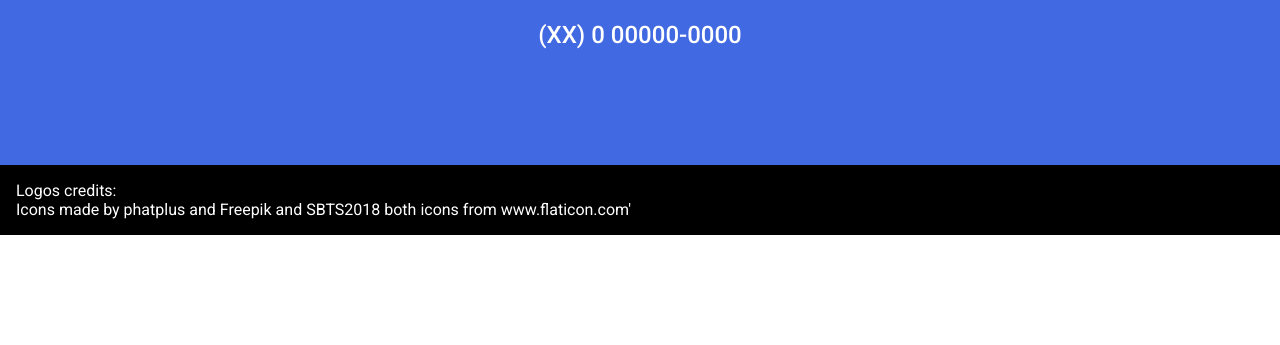
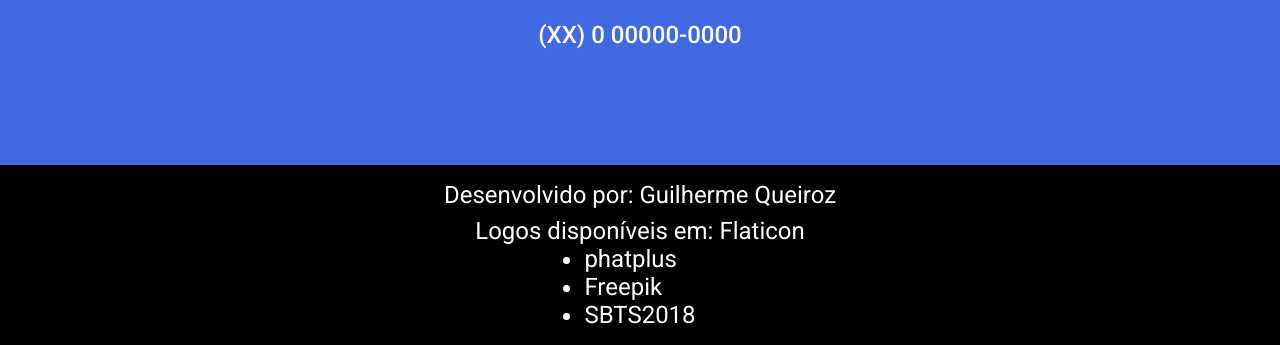
Before and after one commit to GuiHQz/landing-page-eletricista, a plain HTML site: page index.html in a window 1280 px wide. Shown: the part 2705-3050 px from the top of the page. Before the commit the page ends 2940 px from the top, so only its background shows below. Drawn offline with Linux system fonts and the light colour scheme.

Commit message:
refact: Refatorando o HTML

```diff
--- a/index.html
+++ b/index.html
@@ -92,7 +92,9 @@
           alt="Ícone de chuveiro"
         />
         <ul>
-          <span><h4 class="role__title">SERVIÇOS - BOMBEIRO HIDRÁULICO</h4></span>
+          <span
+            ><h4 class="role__title">SERVIÇOS - BOMBEIRO HIDRÁULICO</h4></span
+          >
           <li class="role__assignments">Troca de canos</li>
           <li class="role__assignments">Reparo de vazamentos</li>
           <li class="role__assignments">Manutenção de caixas d'água</li>
@@ -125,20 +127,48 @@
     </section>
   </body>
   <footer>
-    Logos credits:
+    <section class="footer_information">
       <div>
-      Icons made by
-      <a href="https://www.flaticon.com/authors/phatplus" title="phatplus">
+        Desenvolvido por:
+        <a
+          href="https://www.linkedin.com/in/luiz-guilherme-1a2806207/"
+          target="_blank"
+          >Guilherme Queiroz</a
+        >
+      </div>
+      <div class="credits">
+        <div>
+          Logos disponíveis em:
+          <a href="https://www.flaticon.com/" target="_blank" title="Flaticon"
+            >Flaticon</a
+          >
+        </div>
+        <ul>
+          <li>
+            <a
+              href="https://www.flaticon.com/authors/phatplus"
+              target="_blank"
+              title="phatplus"
+            >
               phatplus
             </a>
-      and
-      <a href="https://www.freepik.com" title="Freepik"> Freepik </a>
-      and
-      <a href="https://www.flaticon.com/authors/sbts2018" title="SBTS2018">
+          </li>
+          <li>
+            <a href="https://www.freepik.com" target="_blank" title="Freepik">
+              Freepik
+            </a>
+          </li>
+          <li>
+            <a
+              href="https://www.flaticon.com/authors/sbts2018"
+              target="_blank"
+              title="SBTS2018"
+            >
               SBTS2018
             </a>
-      both icons from
-      <a href="https://www.flaticon.com/" title="Flaticon">www.flaticon.com'</a>
+          </li>
+        </ul>
       </div>
+    </section>
   </footer>
 </html>
```
Lines whose indentation alone changed are shown as unchanged.
